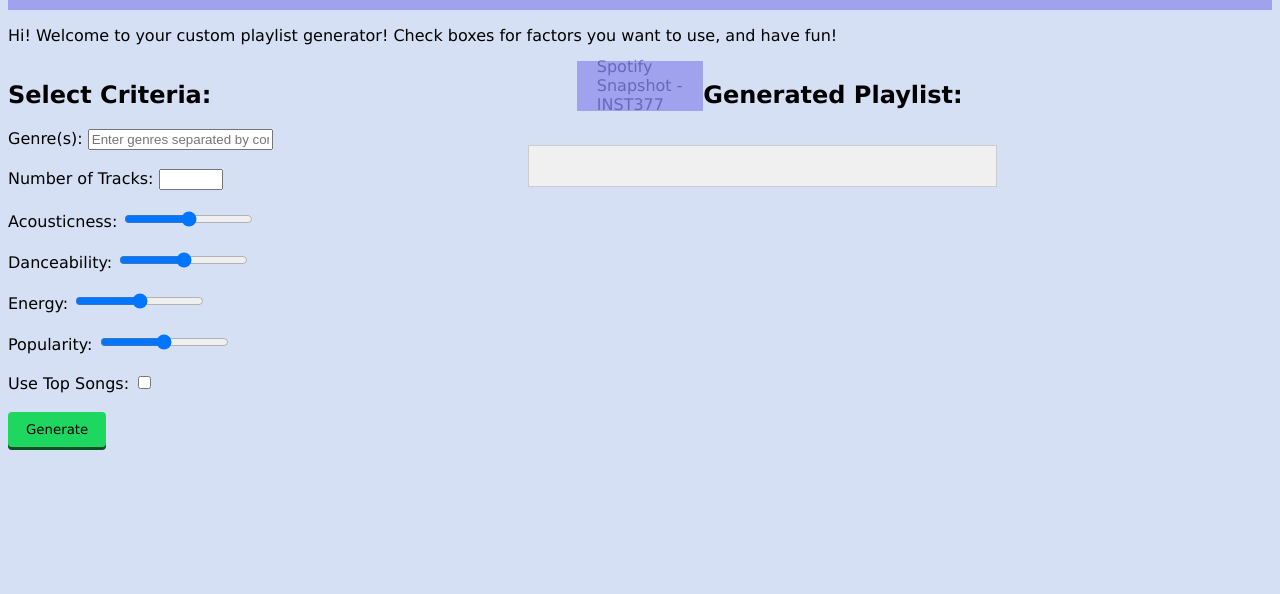
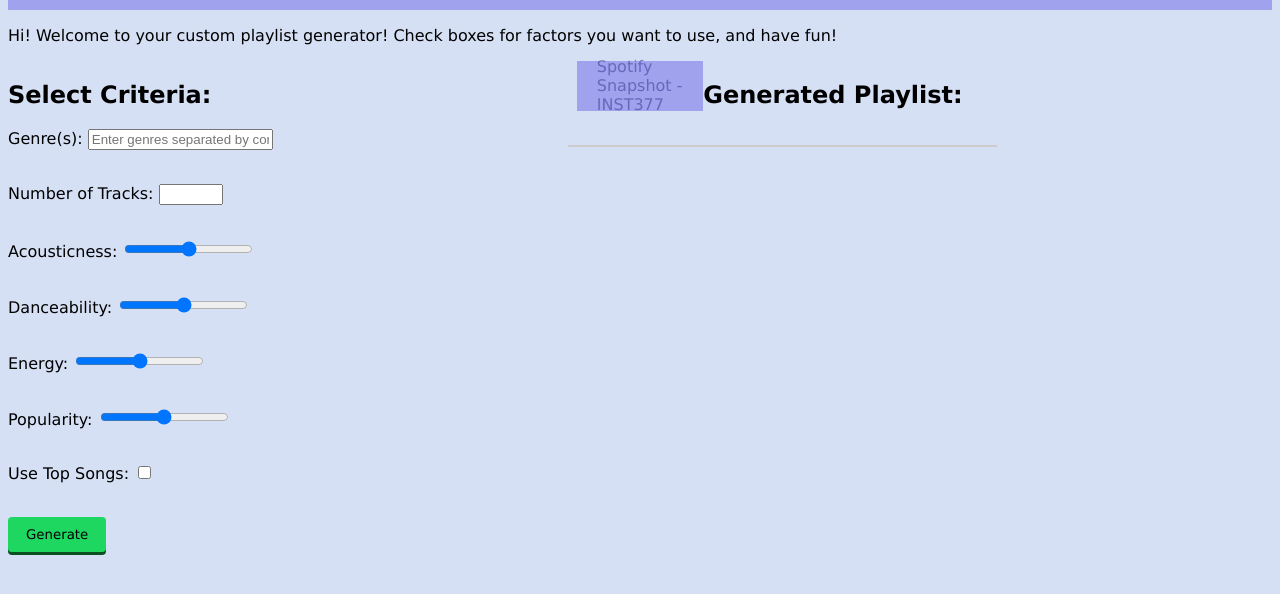
Before and after one commit to ntran03/377-project, a website: page public/generate.html in a window 1280 px wide. Shown: the part 88-682 px from the top of the page. Drawn offline with Linux system fonts and the light colour scheme; no server answers.

Commit message:
correcting stylesheet

```diff
--- a/public/generate.html
+++ b/public/generate.html
@@ -2,7 +2,8 @@
 <head>
     <title>Generate</title>
     <link rel="stylesheet" href="general.css">
-    <script defer src="main.js"></script>
+    <link rel="stylesheet" href="generate.css">
+    <script defer src="generate.js"></script>
 </head>
 <body>
     <h3>SPOTIFY SNAPSHOT- GENERATE</h3>
```
